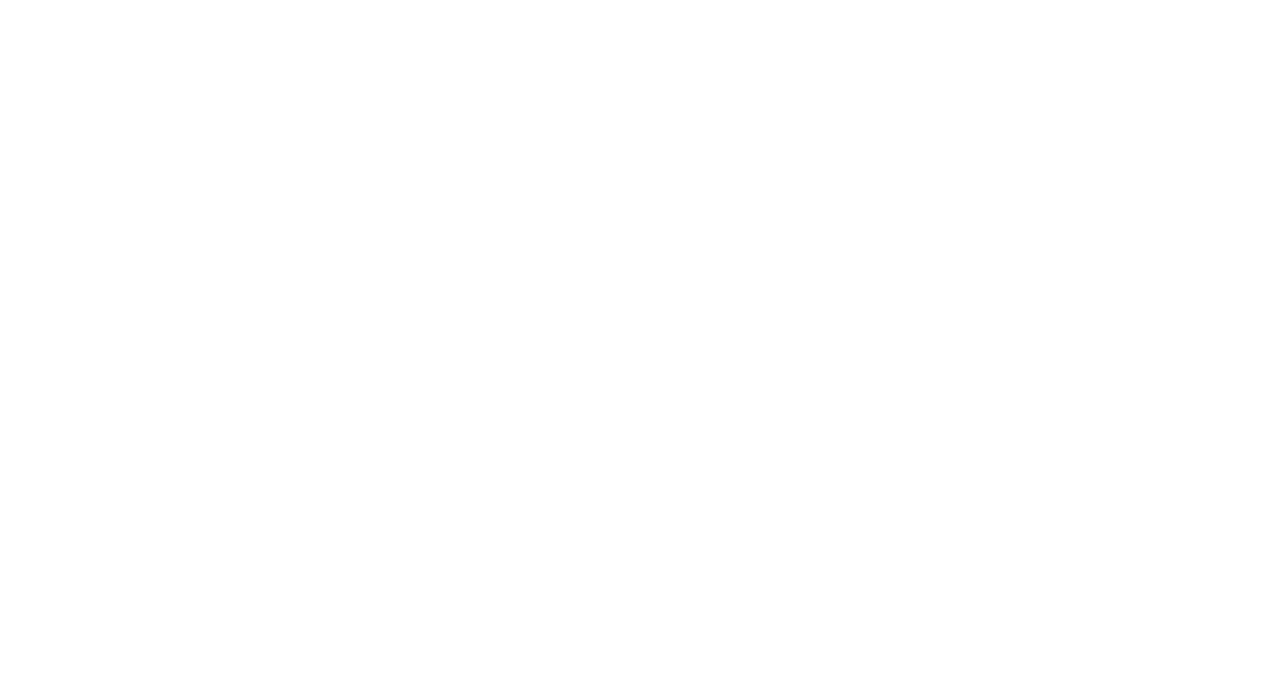
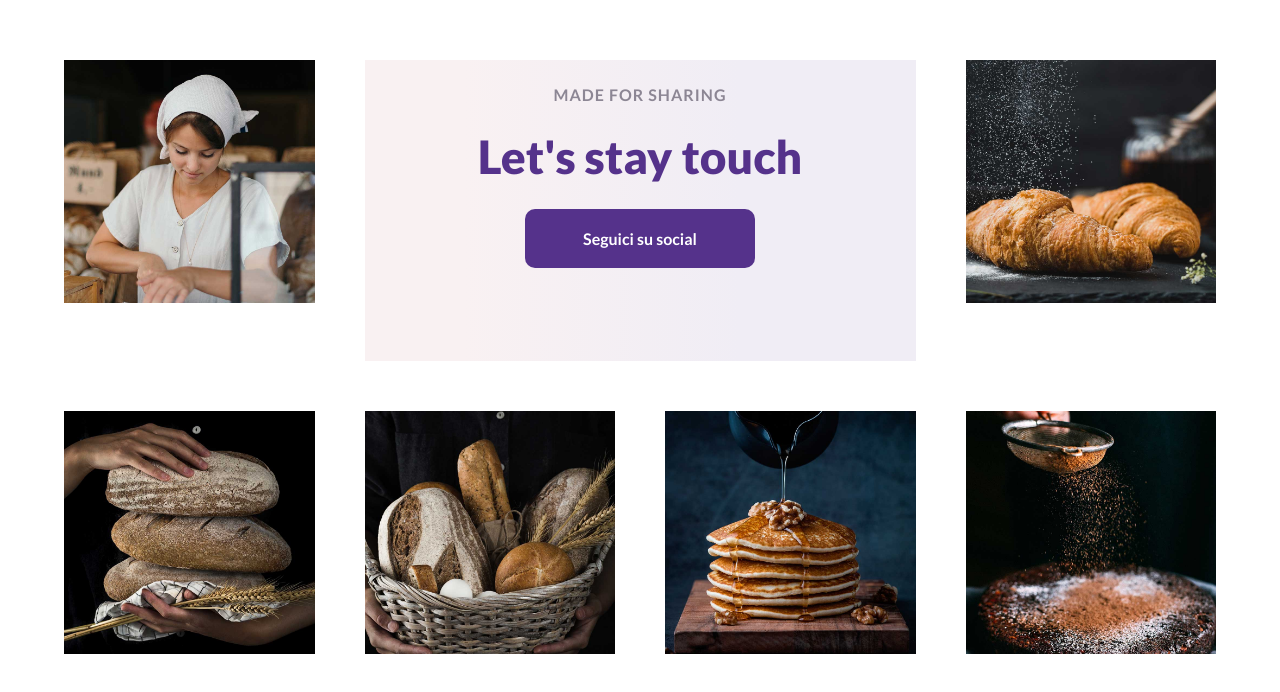
Before and after one commit to matteopoliti/proj-html-vuejs, a Vue app: page / in a window 1280 px wide. Shown: the part 9730-10422 px from the top of the page. Before the commit the page ends 9790 px from the top, so only its background shows below. Built offline with nearby package versions, Linux system fonts and the light colour scheme.

Commit message:
Feat(main): added Social component

```diff
--- a/src/components/main/AppMain.vue
+++ b/src/components/main/AppMain.vue
@@ -5,6 +5,7 @@
         <AllProducts />
         <Process />
         <Locations />
+        <Social />
     </main>
 </template>
 
@@ -14,6 +15,7 @@
 import AllProducts from "./AllProducts.vue"
 import Process from "./Process.vue"
 import Locations from "./Locations.vue"
+import Social from "./Social.vue"
 
 
 export default {
@@ -23,7 +25,8 @@
         CorporateWedding,
         AllProducts,
         Process,
-        Locations
+        Locations,
+        Social
     },
     data() {
 
--- a/src/components/main/Locations.vue
+++ b/src/components/main/Locations.vue
@@ -10,7 +10,8 @@
                     <div>
                         <p>Call us <br> <span>1.800.458.556</span></p>
                         <p>open all week <br> <span>9.00 am - 6:00 pm</span></p>
-                        <a href="#" class="btnWhite">View Map</a>
+                        <a href="https://www.google.com/maps/place/New+York,+Stati+Uniti/@40.6976312,-74.1444845,11z/data=!3m1!4b1!4m6!3m5!1s0x89c24fa5d33f083b:0xc80b8f06e177fe62!8m2!3d40.7127753!4d-74.0059728!16zL20vMDJfMjg2?hl=it&entry=ttu"
+                            target="_blank" class="btnWhite">View Map</a>
                     </div>
                 </div>
             </div>
@@ -21,7 +22,8 @@
                     <div>
                         <p>Call us <br> <span>1.800.458.556</span></p>
                         <p>open all week <br> <span>9.00 am - 6:00 pm</span></p>
-                        <a href="#" class="btnWhite">View Map</a>
+                        <a href="https://www.google.com/maps/place/Londra,+Regno+Unito/@51.5284421,-0.4133806,11z/data=!3m1!4b1!4m6!3m5!1s0x47d8a00baf21de75:0x52963a5addd52a99!8m2!3d51.5072178!4d-0.1275862!16zL20vMDRqcGw?hl=it&entry=ttu"
+                            target="_blank" class="btnWhite">View Map</a>
                     </div>
                 </div>
             </div>
--- /dev/null
+++ b/src/components/main/Social.vue
@@ -0,0 +1,108 @@
+<template>
+    <div>
+        <div class="row">
+            <figure>
+                <img src="../../assets/img/social-1.jpg" alt="">
+            </figure>
+            <div class="social">
+                <h5>Made for sharing</h5>
+                <h2>Let's stay touch</h2>
+                <div>
+                    <button @click="toggleSocials" class="btnPurple">Seguici su social</button>
+                    <div :class="(showSocials) ? 'active' : 'socials'">
+                        <!-- Inserisci qui i tuoi link ai social -->
+                        <a href="#"><i class="fa-brands fa-facebook"></i></a>
+                        <a href="#"><i class="fa-brands fa-x-twitter"></i></a>
+                        <a href="#"><i class="fa-brands fa-instagram"></i></a>
+                    </div>
+                </div>
+            </div>
+
+            <figure>
+                <img src="../../assets/img/social-2.jpg" alt="">
+            </figure>
+        </div>
+        <div class="row">
+            <figure>
+                <img src="../../assets/img/social-3.jpg" alt="">
+            </figure>
+            <figure>
+                <img src="../../assets/img/social-4.jpg" alt="">
+            </figure>
+            <figure>
+                <img src="../../assets/img/social-5.jpg" alt="">
+            </figure>
+            <figure>
+                <img src="../../assets/img/social-6.jpg" alt="">
+            </figure>
+        </div>
+    </div>
+</template>
+
+<script>
+export default {
+    name: "Social",
+    data() {
+
+
+        return {
+            showSocials: false
+        }
+    },
+    methods: {
+        toggleSocials() {
+            this.showSocials = !this.showSocials;
+        }
+    },
+}
+</script>
+
+<style lang="scss" scoped>
+@use "../../styles/partials/variables" as *;
+
+.row {
+    display: flex;
+    gap: 50px;
+    margin-bottom: 50px;
+
+    figure {
+        width: calc(100% / 4 - 50px + (50px / 4));
+    }
+
+    .social {
+        background: rgb(249, 241, 242);
+        background: linear-gradient(90deg, rgba(249, 241, 242, 1) 18%, $bgButton 68%);
+        flex-grow: 2;
+        padding: 25px;
+        display: flex;
+        flex-direction: column;
+        gap: 25px;
+        justify-content: center;
+        align-items: center;
+        width: calc(100% / 2 - 50px + (50px / 2));
+
+        button {
+            margin-bottom: 20px;
+            font-size: 16px;
+        }
+
+        .socials {
+            opacity: 0;
+        }
+
+        .active {
+            opacity: 1;
+            display: flex;
+            justify-content: center;
+            gap: 30px;
+            transition: opacity 0.6s ease;
+
+        }
+
+        a {
+            font-size: 40px;
+            color: $textColorPurple;
+        }
+    }
+}
+</style>
--- a/src/styles/general.scss
+++ b/src/styles/general.scss
@@ -40,6 +40,8 @@
     font-weight: 700;
     width: 230px;
     text-align: center;
+    outline: none;
+    border: none;
 
 
     &:hover {
```
